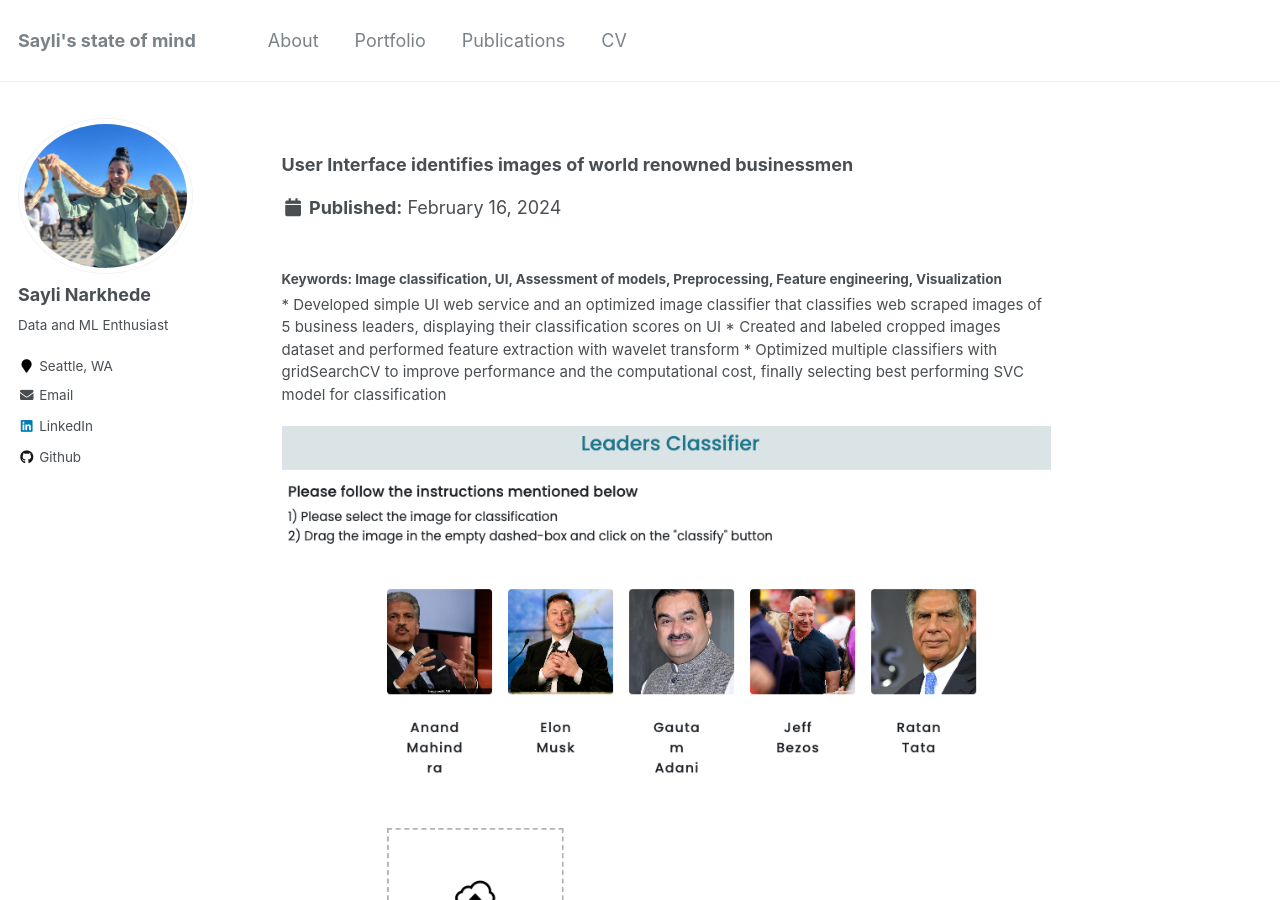
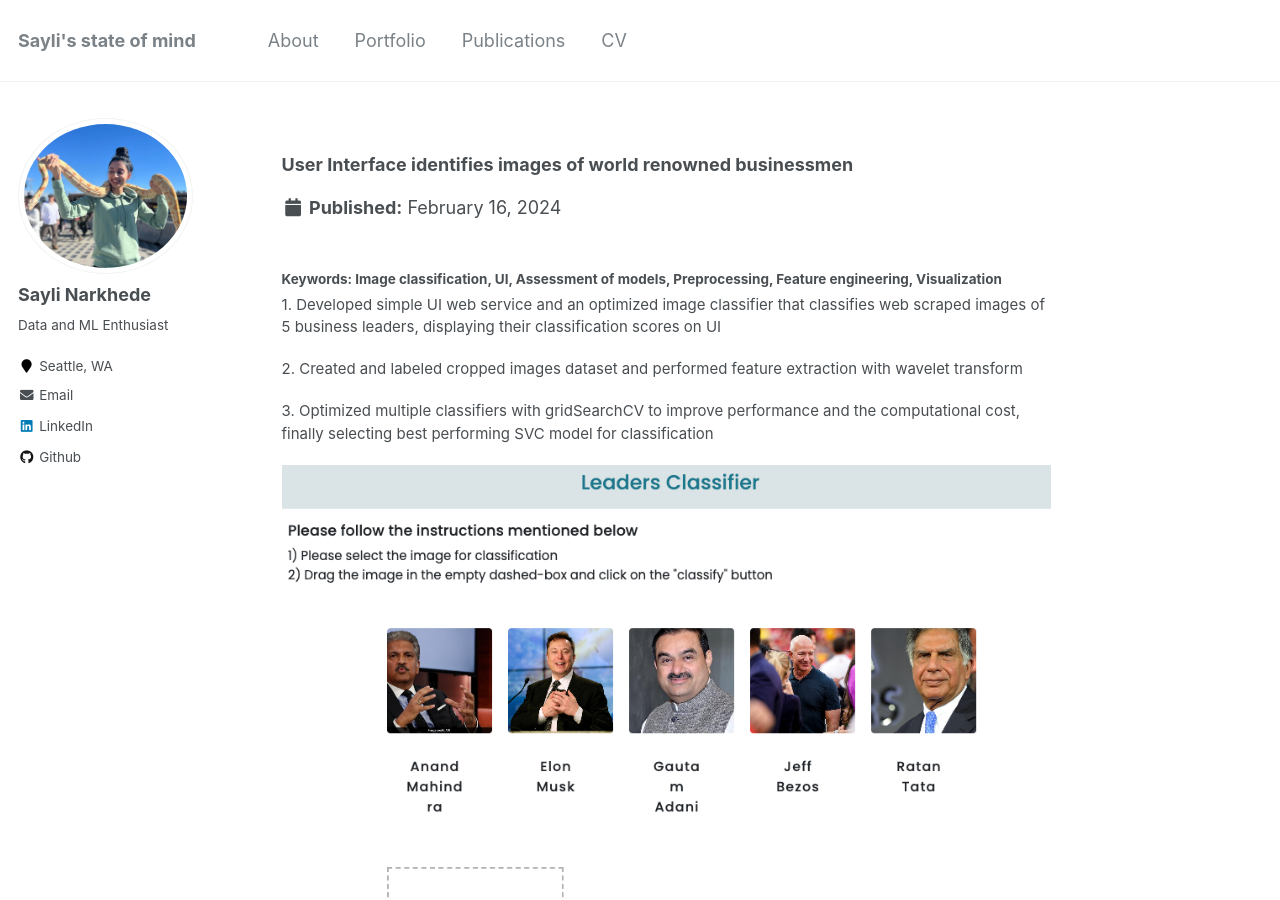
Before and after one commit to SayliMN/saylimn.github.io, a Jekyll site: the page built from _portfolio/portfolio-1.md, in a window 1280 px wide and 900 px high. Built offline with Jekyll 4.4.1, drawn with Linux system fonts in a browser that asks for light colours.

Commit message:
change description style

```diff
--- a/_portfolio/portfolio-1.md
+++ b/_portfolio/portfolio-1.md
@@ -6,10 +6,12 @@ collection: portfolio
 <h4>Keywords: Image classification, UI, Assessment of models, Preprocessing, Feature engineering, Visualization</h4>
 
 <p style="font-size:15px">
-    * Developed simple UI web service and an optimized image classifier that classifies web scraped images of 5 business leaders, displaying their classification scores on UI
-    * Created and labeled cropped images dataset and performed feature extraction with wavelet transform
-    * Optimized multiple classifiers with gridSearchCV to improve performance and the computational cost, finally selecting best performing SVC model for classification
-</p>
+    1. Developed simple UI web service and an optimized image classifier that classifies web scraped images of 5 business leaders, displaying their classification scores on UI</p>
+<p style="font-size:15px">
+    2. Created and labeled cropped images dataset and performed feature extraction with wavelet transform</p>
+<p style="font-size:15px">
+    3. Optimized multiple classifiers with gridSearchCV to improve performance and the computational cost, finally selecting best performing SVC model for classification</p>
+
 <!-- <ul>
     <li style="font-size:15px">Developed simple UI web service and an optimized image classifier that classifies web scraped images of 5 business leaders, displaying their classification scores on UI.</li>
     <li style="font-size:15px">Created and labeled cropped images dataset and performed feature extraction with wavelet transform</li>
```
